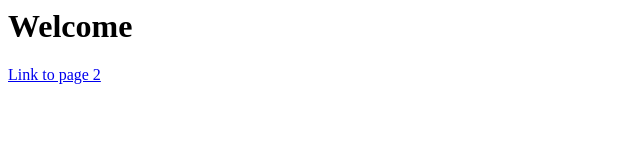
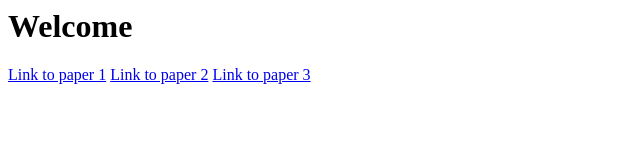
Before and after one commit to maxgreene12/maxgreene12.github.io, a plain HTML site: page papers.html in a window 1280 px wide. Shown: the whole page, without its empty margins (0-640 px from the left). Drawn offline with Linux system fonts and the light colour scheme.

Commit message:
Update papers.html

```diff
--- a/papers.html
+++ b/papers.html
@@ -6,7 +6,9 @@
 <body>
 <h1>Welcome</h1>
 <p>
-<a href="page2.html" target="_self">Link to page 2</a>
+<a href="Approximate Optimal Orbit Transfer of Non-cooperative Debris.pdf" target="_self">Link to paper 1</a>
+<a href="Simultaneous Trajectory Tracking Control and Online Mass Estimation for a Regolith Excavating Robot via Integral Concurrent Learning.pdf" target="_self">Link to paper 2</a>
+<a href="Model-Based Approximate Optimal Feedback Control of a Hypersonic Vehicle.pdf" target="_self">Link to paper 3</a>
 </p>
 </body>
 
```
